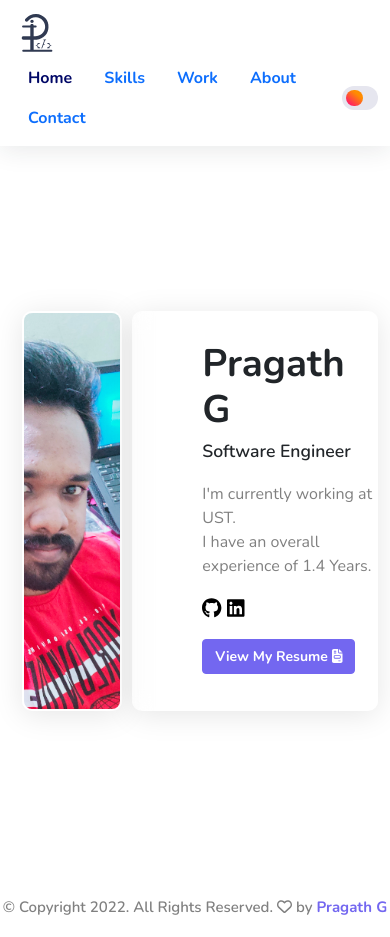
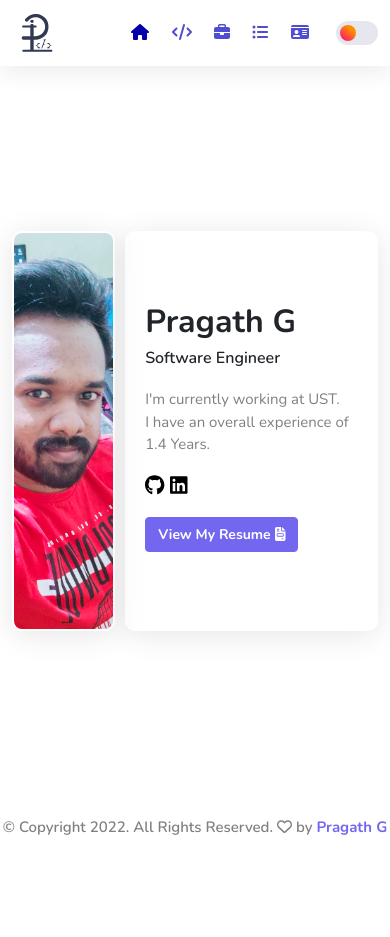
Before and after one commit to pragath-pth/pragath-pth.github.io, an Angular app: page / in a window 390 px wide. After the commit the page ends 857 px from the top, so only its background shows below. Built offline with nearby package versions, Linux system fonts and the light colour scheme.

Commit message:
Responsive Fixes

```diff
--- a/angular.json
+++ b/angular.json
@@ -34,7 +34,9 @@
               "src/styles.scss",
               "node_modules/bootstrap/dist/css/bootstrap.min.css"
             ],
-            "scripts": []
+            "scripts": [
+              "node_modules/bootstrap/dist/js/bootstrap.js"
+            ]
           },
           "configurations": {
             "production": {
--- a/package.json
+++ b/package.json
@@ -27,6 +27,7 @@
     "@ng-bootstrap/ng-bootstrap": "^12.1.2",
     "@popperjs/core": "^2.10.2",
     "bootstrap": "^5.1.3",
+    "jquery": "^3.6.0",
     "moment": "^2.29.3",
     "rxjs": "~7.5.0",
     "tslib": "^2.3.0",
--- a/src/app/layout/components/navbar/navbar.component.html
+++ b/src/app/layout/components/navbar/navbar.component.html
@@ -62,6 +62,33 @@
                     <a class="nav-link" href="#">Contact</a>
                 </li>
             </ul>
+            <ul class="nav-mobile">
+                <li title="Home">
+                  <a class="nav-link" routerLinkActive="active-tab" [routerLinkActiveOptions]="{exact:true}" routerLink="/">
+                      <fa-icon [icon]="faHouse"></fa-icon>
+                  </a>
+                </li>
+                <li title="Skills">
+                    <a class="nav-link" href="#">
+                        <fa-icon [icon]="faCode"></fa-icon>
+                    </a>
+                </li>
+                <li title="Work">
+                    <a class="nav-link" href="#">
+                        <fa-icon [icon]="faBriefcase"></fa-icon>
+                    </a>
+                </li>
+                <li title="About">
+                    <a class="nav-link" routerLinkActive="active-tab" [routerLinkActiveOptions]="{exact:true}" routerLink="/about">
+                        <fa-icon [icon]="faListUl"></fa-icon>
+                    </a>
+                </li>
+                <li title="Contact">
+                    <a class="nav-link" href="#">
+                        <fa-icon [icon]="faIdCard"></fa-icon>
+                    </a>
+                </li>
+            </ul>
             <label class="switch">
                 <input type="checkbox" [(ngModel)]="isDarkMode" (change)="toggleTheme();">
                 <span class="slider"></span>
--- a/src/app/layout/components/navbar/navbar.component.scss
+++ b/src/app/layout/components/navbar/navbar.component.scss
@@ -68,6 +68,9 @@
                 font-weight: 700;
             }
         }
+        .nav-mobile{
+            display: none;
+        }
     }
     .active-tab{
         color:rgb(0, 7, 102);
@@ -92,3 +95,39 @@
         color: #2aaf4c !important;
     }
 }
+
+@media screen and (max-width: 768px){
+    .navbar{
+        .container{
+            .nav{
+                display: none;
+            }
+            .nav-mobile{
+                display: flex;
+                margin-bottom: 0px;
+                list-style: none;
+                padding-left: 0px;
+                margin-right: 1rem;
+                .nav-link{
+                    padding: 0.7rem;
+                    color: #4f4dd1;
+                }
+                .nav-link:hover, .active-tab{
+                    color: #0300ab ;
+                }
+            }
+        }
+    }
+    .dark-mode{
+        .container{
+            .nav-mobile{
+                .nav-link{
+                    color:#77d990;
+                }
+                .nav-link:hover, .active-tab{
+                    color: #2aaf4c !important;
+                }
+            }
+        }
+    }
+}
--- a/src/app/layout/components/navbar/navbar.component.ts
+++ b/src/app/layout/components/navbar/navbar.component.ts
@@ -1,5 +1,6 @@
 import { Component, OnInit } from '@angular/core';
 import { AppService } from 'src/app/app.service';
+import { faHouse, faCode, faBriefcase, faListUl, faIdCard } from '@fortawesome/free-solid-svg-icons';
 
 @Component({
   selector: 'app-navbar',
@@ -10,6 +11,11 @@ export class NavbarComponent implements OnInit {
 
   isDarkMode:any ;
   storedTheme = localStorage.getItem('darkMode');
+  faHouse = faHouse;
+  faCode = faCode;
+  faBriefcase = faBriefcase;
+  faListUl = faListUl;
+  faIdCard = faIdCard;
 
   constructor(private appService: AppService) { }
 
--- a/src/app/layout/components/navbar/navbar.module.ts
+++ b/src/app/layout/components/navbar/navbar.module.ts
@@ -3,6 +3,7 @@ import { CommonModule } from '@angular/common';
 import { NavbarComponent } from './navbar.component';
 import { RouterModule } from '@angular/router';
 import { FormsModule } from '@angular/forms';
+import { FontAwesomeModule } from '@fortawesome/angular-fontawesome';
 
 
 
@@ -13,7 +14,8 @@ import { FormsModule } from '@angular/forms';
   imports: [
     CommonModule,
     RouterModule,
-    FormsModule
+    FormsModule,
+    FontAwesomeModule
   ],
   exports: [
     NavbarComponent
--- a/src/app/pages/about/about.component.scss
+++ b/src/app/pages/about/about.component.scss
@@ -10,8 +10,6 @@
         backdrop-filter: blur(9.6px);
         -webkit-backdrop-filter: blur(9.6px);
         // border: 1px solid rgba(255, 255, 255, 0.1);
-        width: 1000px;
-        height: 600px;
         display: flex;
         flex-direction: column;
     }
@@ -44,6 +42,7 @@
         }
     }
     .content-body{
+        padding: 1rem;
         .description{
             flex: 1;
             padding: 10px;
@@ -87,3 +86,11 @@
         }
     }
 }
+
+@media screen and (max-width: 768px){
+    .about-container{
+        .content-container{
+            margin: 0.8rem !important;
+        }
+    }
+}
--- a/src/app/pages/homepage/homepage.component.scss
+++ b/src/app/pages/homepage/homepage.component.scss
@@ -13,7 +13,7 @@
             border: 2px solid rgba(255, 255, 255, 0.1);
             width: 200px;
             height: 400px;
-            margin: 0px 10px;
+            margin: 0px 10px 0px 0px;
             overflow: hidden;
             img{
                 width: 272px;
@@ -144,3 +144,33 @@
         }
     }
 }
+
+@media screen and (max-width: 768px){
+    .homepage{
+        .container{
+            .img-container{
+                img{
+                    width: 250px;
+                    right: -66px;
+                }
+            }
+            .content-container{
+                .main{
+                    margin-left: 20px !important;
+                    h3{
+                        font-size: 2rem;
+                    }
+                    h5{
+                        font-size: 1rem;
+                    }
+                    .description{
+                        margin-right: 10px;
+                        p{
+                            font-size: 15px;
+                        }
+                    }
+                }
+            }
+        }
+    }
+}
```
Also changed, not shown: 6 other files (tests, documents, lock files or other folders).
